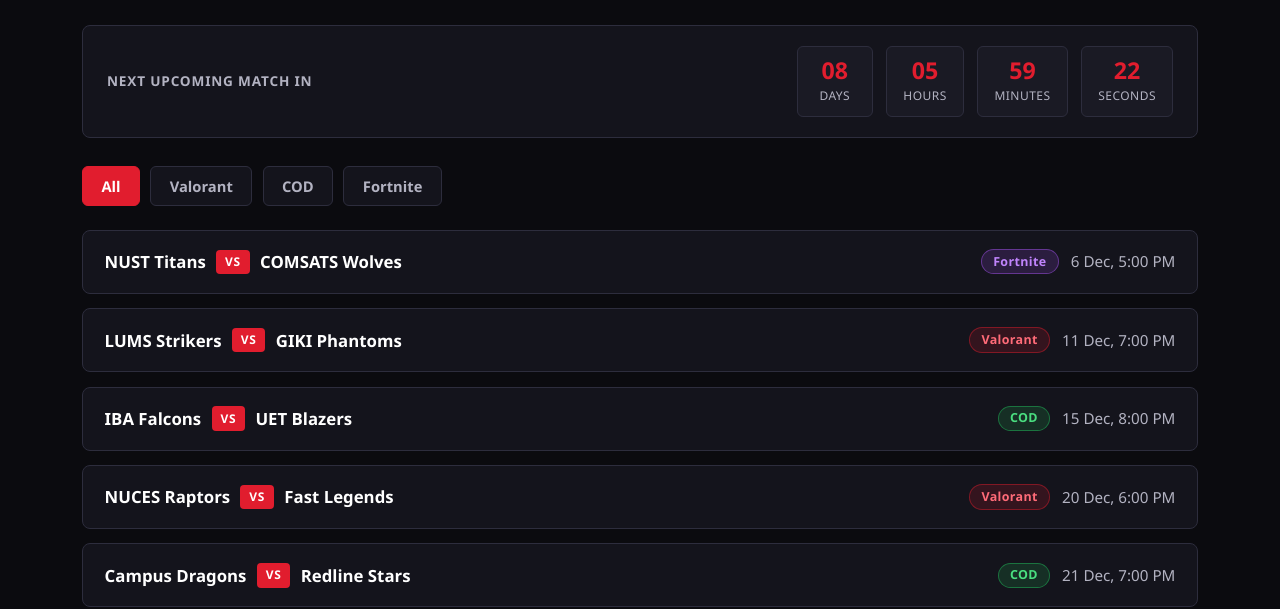
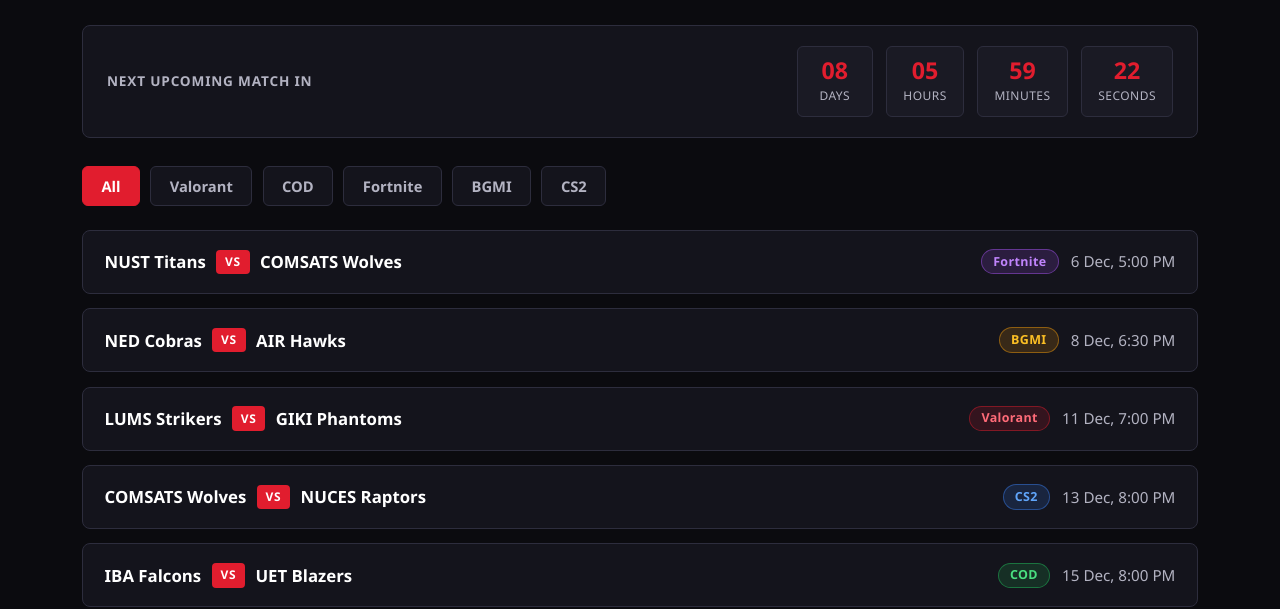
Before and after one commit to fatima-gohar/SE-C_Group08_Redline-Esports-FAST-NUCES, a plain HTML site: page pages/schedule.html in a window 1280 px wide. Shown: the part 211-820 px from the top of the page. Drawn offline with nearby package versions, Linux system fonts and the light colour scheme.

Commit message:
Added BGMI and CS2 filters, matches and badges to schedule

```diff
--- a/css/schedule.css
+++ b/css/schedule.css
@@ -15,6 +15,12 @@
     --game-fortnite-bg: rgba(168, 85, 247, 0.16);
     --game-fortnite-border: rgba(168, 85, 247, 0.45);
     --game-fortnite-text: #c084fc;
+    --game-bgmi-bg: rgba(245, 158, 11, 0.16);
+    --game-bgmi-border: rgba(245, 158, 11, 0.45);
+    --game-bgmi-text: #fbbf24;
+    --game-cs2-bg: rgba(59, 130, 246, 0.16);
+    --game-cs2-border: rgba(59, 130, 246, 0.45);
+    --game-cs2-text: #60a5fa;
 }
 
 .schedule-section {
@@ -245,6 +251,18 @@
     color: var(--game-fortnite-text);
 }
 
+.game-badge--bgmi {
+    background-color: var(--game-bgmi-bg);
+    border-color: var(--game-bgmi-border);
+    color: var(--game-bgmi-text);
+}
+
+.game-badge--cs2 {
+    background-color: var(--game-cs2-bg);
+    border-color: var(--game-cs2-border);
+    color: var(--game-cs2-text);
+}
+
 .match-datetime {
     color: var(--text-muted);
     font-size: 0.95rem;
--- a/js/schedule.js
+++ b/js/schedule.js
@@ -4,12 +4,16 @@ const STORAGE_KEY = "redline_registered_teams";
 // teamA: first team name, teamB: opponent team name, game: game title, date: ISO Date string.
 const MATCHES = [
     { teamA: "NUST Titans", teamB: "COMSATS Wolves", game: "Fortnite", date: "2026-12-06T17:00:00" },
+    { teamA: "NED Cobras", teamB: "AIR Hawks", game: "BGMI", date: "2026-12-08T18:30:00" },
     { teamA: "LUMS Strikers", teamB: "GIKI Phantoms", game: "Valorant", date: "2026-12-11T19:00:00" },
+    { teamA: "COMSATS Wolves", teamB: "NUCES Raptors", game: "CS2", date: "2026-12-13T20:00:00" },
     { teamA: "IBA Falcons", teamB: "UET Blazers", game: "COD", date: "2026-12-15T20:00:00" },
+    { teamA: "UET Blazers", teamB: "Bahria Knights", game: "BGMI", date: "2026-12-18T19:00:00" },
     { teamA: "NUCES Raptors", teamB: "Fast Legends", game: "Valorant", date: "2026-12-20T18:00:00" },
     { teamA: "Campus Dragons", teamB: "Redline Stars", game: "COD", date: "2026-12-21T19:00:00" },
     { teamA: "Bahria Knights", teamB: "NUST Titans", game: "Fortnite", date: "2026-12-24T18:30:00" },
     { teamA: "FAST Phoenix", teamB: "LUMS Strikers", game: "Valorant", date: "2026-12-27T20:00:00" },
+    { teamA: "IBA Falcons", teamB: "FAST Phoenix", game: "CS2", date: "2026-12-28T20:30:00" },
     { teamA: "Redline Stars", teamB: "GIKI Phantoms", game: "Fortnite", date: "2026-12-30T21:00:00" }
 ];
 
--- a/pages/schedule.html
+++ b/pages/schedule.html
@@ -108,6 +108,8 @@
                     <button type="button" class="filter-btn" data-game="Valorant" aria-label="Filter by Valorant matches" aria-pressed="false">Valorant</button>
                     <button type="button" class="filter-btn" data-game="COD" aria-label="Filter by COD matches" aria-pressed="false">COD</button>
                     <button type="button" class="filter-btn" data-game="Fortnite" aria-label="Filter by Fortnite matches" aria-pressed="false">Fortnite</button>
+                    <button type="button" class="filter-btn" data-game="BGMI" aria-label="Filter by BGMI matches" aria-pressed="false">BGMI</button>
+                    <button type="button" class="filter-btn" data-game="CS2" aria-label="Filter by CS2 matches" aria-pressed="false">CS2</button>
                 </div>
 
                 <!-- Match rows are generated dynamically by js/schedule.js -->
```
